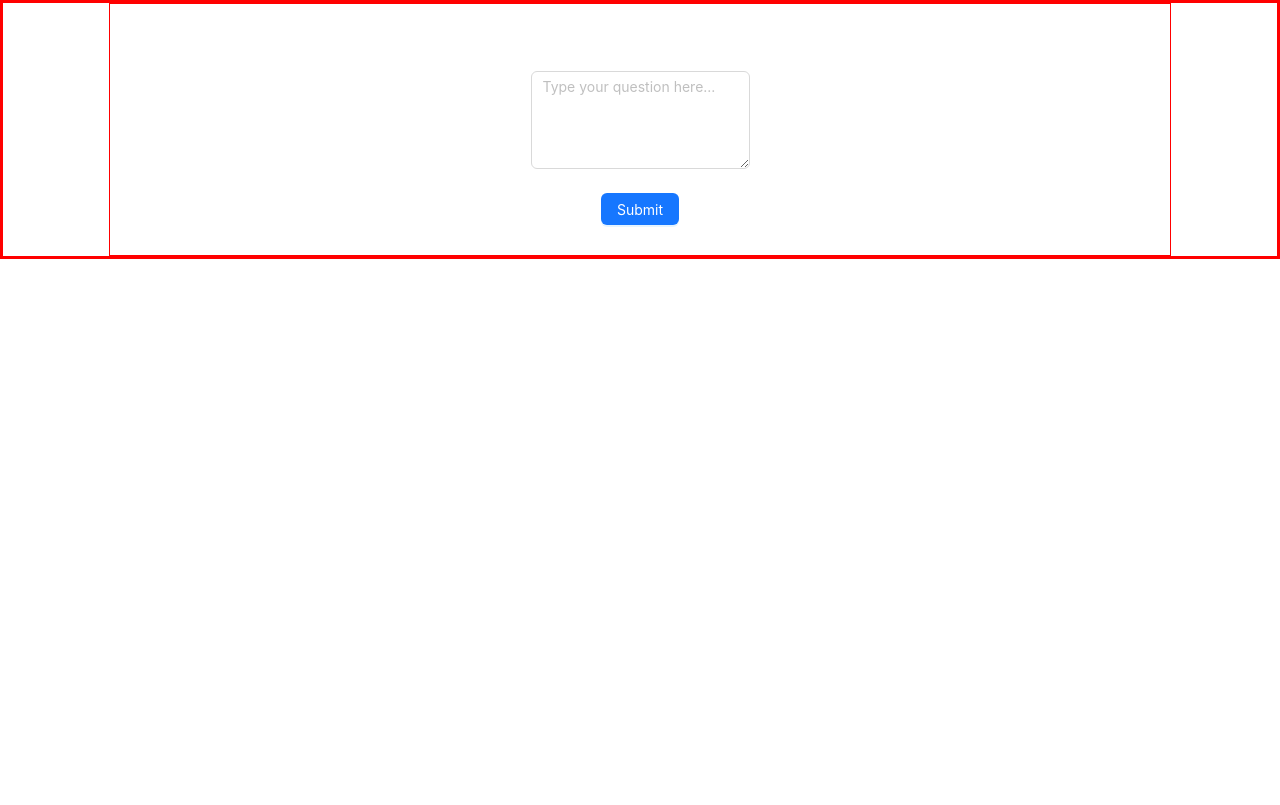
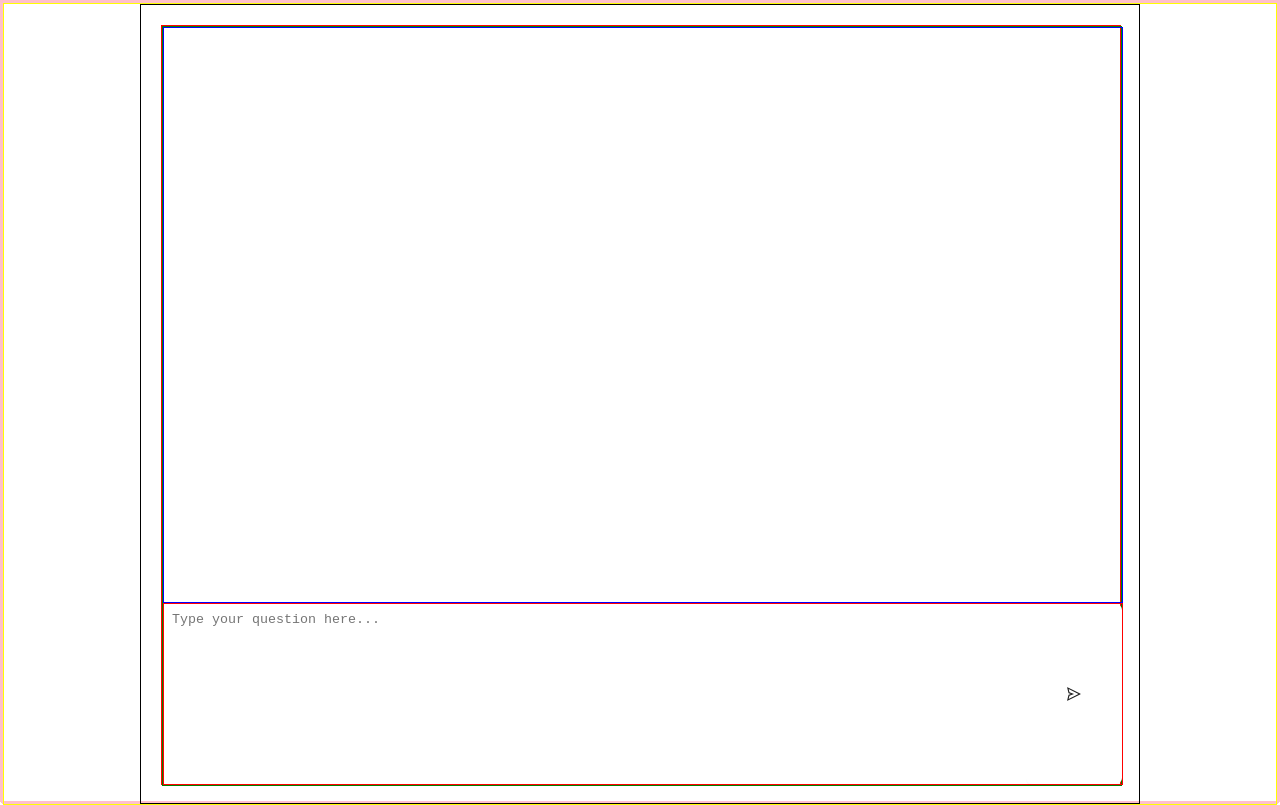
Before and after one commit to praxis-dev/questmind, a React (Create React App) app in the folder frontend/: page / in a window 1280 px wide. Built offline with nearby package versions, Linux system fonts and the light colour scheme.

Commit message:
feat: basic frontend structure ok

```diff
--- a/frontend/src/App.css
+++ b/frontend/src/App.css
@@ -1,7 +1,7 @@
 .App {
   text-align: center;
+  border: 1px solid yellow;
   height: 100%;
-  border: 3px solid red;
 }
 
 .App-logo {
--- a/frontend/src/App.tsx
+++ b/frontend/src/App.tsx
@@ -3,11 +3,7 @@ import "./App.css";
 import QueryResponse from "./pages/QueryResponse";
 
 function App() {
-  return (
-    <div className="App">
-      <QueryResponse />
-    </div>
-  );
+  return <div className="App">{<QueryResponse />}</div>;
 }
 
 export default App;
--- /dev/null
+++ b/frontend/src/components/QueryInput.tsx
@@ -0,0 +1,85 @@
+import React from "react";
+import { Button } from "antd";
+import { SendOutlined } from "@ant-design/icons";
+
+import { useResponsiveStyles } from "../library/hooks";
+import { Breakpoint, ViewStyles } from "../library/styles";
+
+interface QueryInputProps {
+  question: string;
+  onQuestionChange: (e: React.ChangeEvent<HTMLTextAreaElement>) => void;
+  onSubmit: () => void;
+}
+
+const QueryInput: React.FC<QueryInputProps> = ({
+  question,
+  onQuestionChange,
+  onSubmit,
+}) => {
+  const styles = useResponsiveStyles(baseStyles, {
+    [Breakpoint.ExtraLarge]: extraLargeScreenStyles,
+    [Breakpoint.Large]: largeScreenStyles,
+    [Breakpoint.Medium]: mediumScreenStyles,
+    [Breakpoint.Small]: smallScreenStyles,
+    [Breakpoint.ExtraSmall]: extraSmallScreenStyles,
+  });
+
+  return (
+    <div style={styles.queryWrapper}>
+      <textarea
+        value={question}
+        onChange={onQuestionChange}
+        placeholder="Type your question here..."
+        style={styles.textArea}
+      />
+      <div style={styles.buttonArea}>
+        <Button
+          style={styles.floatButton}
+          onClick={onSubmit}
+          icon={<SendOutlined />}
+        />
+      </div>
+    </div>
+  );
+};
+
+const baseStyles: ViewStyles = {
+  queryWrapper: {
+    display: "flex",
+    alignItems: "center",
+    width: "100%",
+    height: "100%",
+  },
+  textArea: {
+    boxSizing: "border-box",
+    padding: "0.5rem",
+    height: "100%",
+    width: "90%",
+    resize: "none",
+    border: "none",
+  },
+  buttonArea: {
+    display: "flex",
+    alignItems: "center",
+    justifyContent: "center",
+    width: "10%",
+    height: "100%",
+  },
+  floatButton: {
+    width: "100%",
+    height: "100%",
+    border: "none",
+  },
+};
+
+const extraLargeScreenStyles: ViewStyles = {};
+
+const largeScreenStyles: ViewStyles = {};
+
+const mediumScreenStyles: ViewStyles = {};
+
+const smallScreenStyles: ViewStyles = {};
+
+const extraSmallScreenStyles: ViewStyles = {};
+
+export default QueryInput;
--- /dev/null
+++ b/frontend/src/components/index.ts
@@ -0,0 +1 @@
+export * from "./QueryInput";
--- a/frontend/src/index.css
+++ b/frontend/src/index.css
@@ -1,13 +1,22 @@
+html,
+body,
+#root {
+  height: 100%;
+  margin: 0;
+  padding: 0;
+  border: 1px solid pink;
+}
+
 body {
   margin: 0;
-  font-family: -apple-system, BlinkMacSystemFont, 'Segoe UI', 'Roboto', 'Oxygen',
-    'Ubuntu', 'Cantarell', 'Fira Sans', 'Droid Sans', 'Helvetica Neue',
+  font-family: -apple-system, BlinkMacSystemFont, "Segoe UI", "Roboto", "Oxygen",
+    "Ubuntu", "Cantarell", "Fira Sans", "Droid Sans", "Helvetica Neue",
     sans-serif;
   -webkit-font-smoothing: antialiased;
   -moz-osx-font-smoothing: grayscale;
 }
 
 code {
-  font-family: source-code-pro, Menlo, Monaco, Consolas, 'Courier New',
+  font-family: source-code-pro, Menlo, Monaco, Consolas, "Courier New",
     monospace;
 }
--- a/frontend/src/pages/QueryResponse.tsx
+++ b/frontend/src/pages/QueryResponse.tsx
@@ -6,8 +6,7 @@ import axios from "axios";
 import { useResponsiveStyles } from "../library/hooks";
 import { Breakpoint, ViewStyles } from "../library/styles";
 
-const { Title } = Typography;
-const { TextArea } = Input;
+import QueryInput from "../components/QueryInput";
 
 const QueryResponse: React.FC = () => {
   const [question, setQuestion] = useState<string>("");
@@ -30,6 +29,7 @@ const QueryResponse: React.FC = () => {
   });
 
   const handleQuestionChange = (e: React.ChangeEvent<HTMLTextAreaElement>) => {
+    // Adjusted type here
     setQuestion(e.target.value);
   };
 
@@ -60,9 +60,9 @@ const QueryResponse: React.FC = () => {
 
   return (
     <div style={styles.section}>
-      <Row gutter={[20, 20]}>
-        <Col span={24}>
-          <Space style={styles.chatSpace} direction="vertical">
+      <div style={styles.mainCol}>
+        <div style={styles.contentSpace}>
+          <Space direction="vertical" style={styles.chatSpace}>
             {chatMessages.map((message, index) => (
               <Card
                 key={index}
@@ -78,42 +78,55 @@ const QueryResponse: React.FC = () => {
               </Card>
             )}
           </Space>
-        </Col>
-        <Col span={24}>
-          <Space direction="vertical" style={styles.querySpace}>
-            <TextArea
-              rows={4}
-              value={question}
-              onChange={handleQuestionChange}
-              placeholder="Type your question here..."
+          <div style={styles.querySpace}>
+            <QueryInput
+              question={question}
+              onQuestionChange={handleQuestionChange}
+              onSubmit={handleSubmit}
             />
-            <Button
-              type="primary"
-              onClick={handleSubmit}
-              style={{ marginTop: "1rem" }}
-            >
-              Submit
-            </Button>
-          </Space>
-        </Col>
-      </Row>
+          </div>
+        </div>
+      </div>
     </div>
   );
 };
 
 const baseStyles: ViewStyles = {
-  section: {
-    maxWidth: 1000,
+  mainCol: {
+    width: "100%",
     height: "100%",
-    margin: "0 auto",
-    padding: 30,
     border: "1px solid red",
   },
+
+  section: {
+    boxSizing: "border-box",
+    maxWidth: 1000,
+    margin: "0 auto",
+    padding: 20,
+    border: "1px solid black",
+    height: "100%",
+  },
+
+  contentSpace: {
+    display: "flex",
+    flexDirection: "column",
+    width: "100%",
+    height: "100%",
+    border: "1px solid green",
+    justifyContent: "space-between",
+  },
+
   chatSpace: {
     width: "100%",
+    border: "1px solid blue",
+    height: "80%",
+    overflowY: "scroll",
   },
-  responseSpace: {
+
+  querySpace: {
     width: "100%",
+    height: "20%",
+    minHeight: 180,
     border: "1px solid red",
   },
   responseCard: {
```
